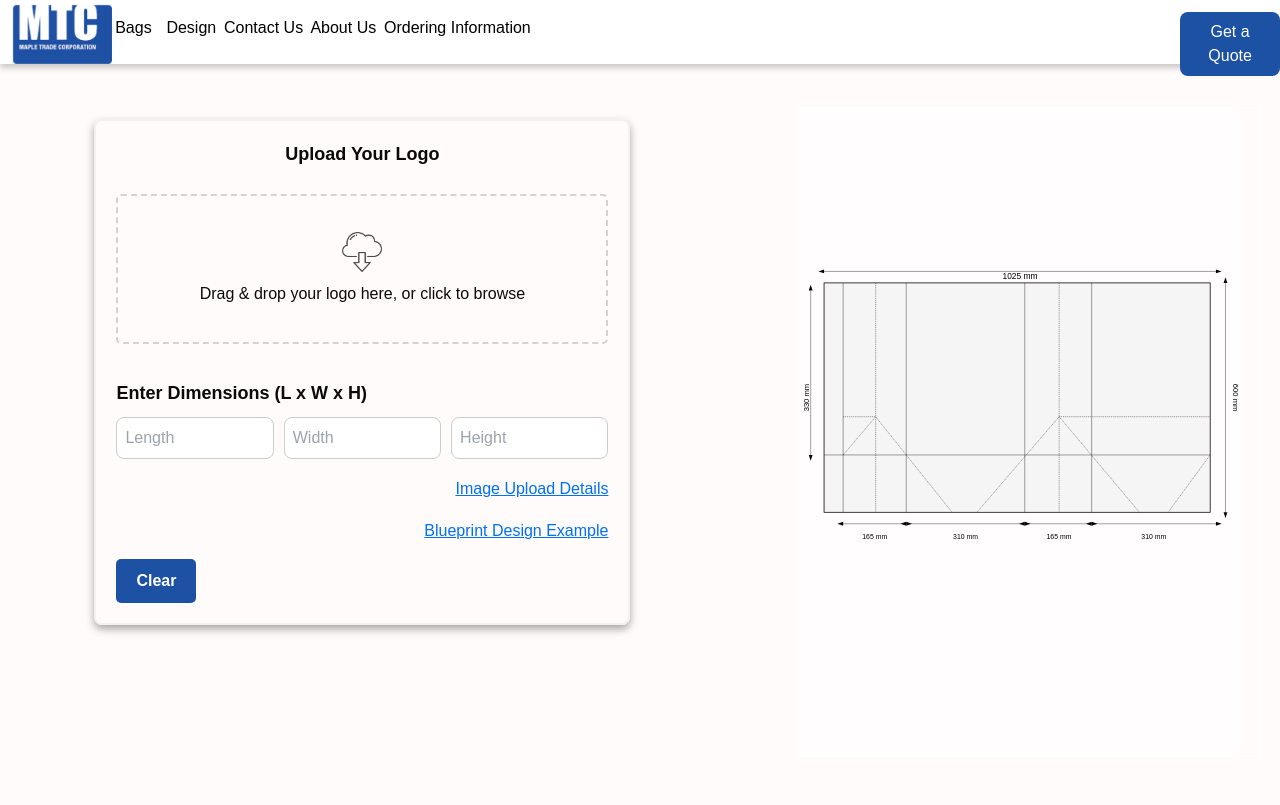
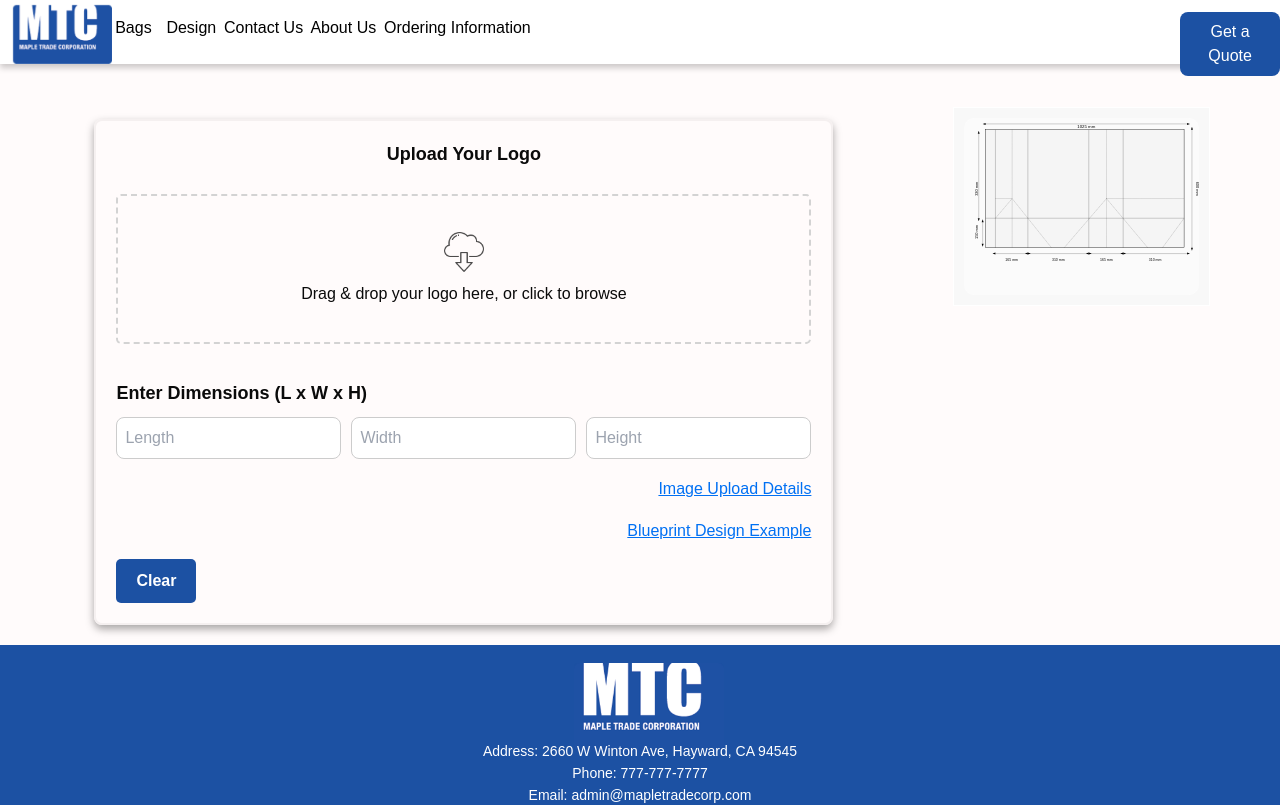
Before and after one commit to paul-ngyn/TKN-Paperbags, a Next.js app: page /design in a window 1280 px wide. Shown: the top 805 px of the page. Built offline with nearby package versions, Linux system fonts and the light colour scheme.

Commit message:
arrows and container

```diff
--- a/app/components/DesignPage/DesignPage.module.css
+++ b/app/components/DesignPage/DesignPage.module.css
@@ -80,13 +80,27 @@
     background-color: #163d7f;
   }
 
+
+
   .bagBlueprint {
-    position: absolute;
-    width: 100%;
-    height: 100%;
-    top: 0;
-    right: 4%;
+    position: contain;
+    max-width: 100%;
+    max-height: 100%;
     background-color: rgba(255, 255, 255, 0.5);
     border-radius: 10px;
     pointer-events: none; /* Prevents interaction with the blueprint */
   }
+
+  .bagContainer {
+    flex: 1;
+    display: flex;
+    justify-content: center;
+    align-items: center;
+    height: 100%;
+    width: 100%;
+    overflow: hidden;
+    position: relative;
+    background-color: #f8f8f8;
+    padding: 10px;
+    right: 4%;
+  }
--- a/app/components/DesignPage/DesignPage.tsx
+++ b/app/components/DesignPage/DesignPage.tsx
@@ -148,6 +148,23 @@ const DesignPage: React.FC<DesignPageProps> = ({ handleNavigation }) => {
   <polygon points="10,70 20,70 15,55" fill="#000" /> {/* Top arrowhead */}
   <polygon points="10,500 20,500 15,515" fill="#000" /> {/* Bottom arrowhead */}
 
+  {/* Tab Length */}
+  <text
+  x="0"  /* Position text centered below the tab */
+  y="142"  /* Position text below the tab area */
+  textAnchor="middle"
+  fontSize="20"
+  fill="#000"
+  transform="rotate(-90, 220, 350)" /* Rotate for vertical text */
+>
+    150 mm
+  </text>
+  {/* Arrow for Tab Length */}
+  {/* Arrow for Tab Length */}
+<line x1="35" y1="520" x2="35" y2="630" stroke="#000" strokeWidth="1" />
+<polygon points="30,520 40,520 35,505" fill="#000" /> {/* Top arrowhead */}
+<polygon points="30,630 40,630 35,645" fill="#000" /> {/* Bottom arrowhead */}
+
   {/* 3. Section 1 Width */}
   <text
     x="182.5" /* Midpoint between x1=100 and x1=265 */
```
